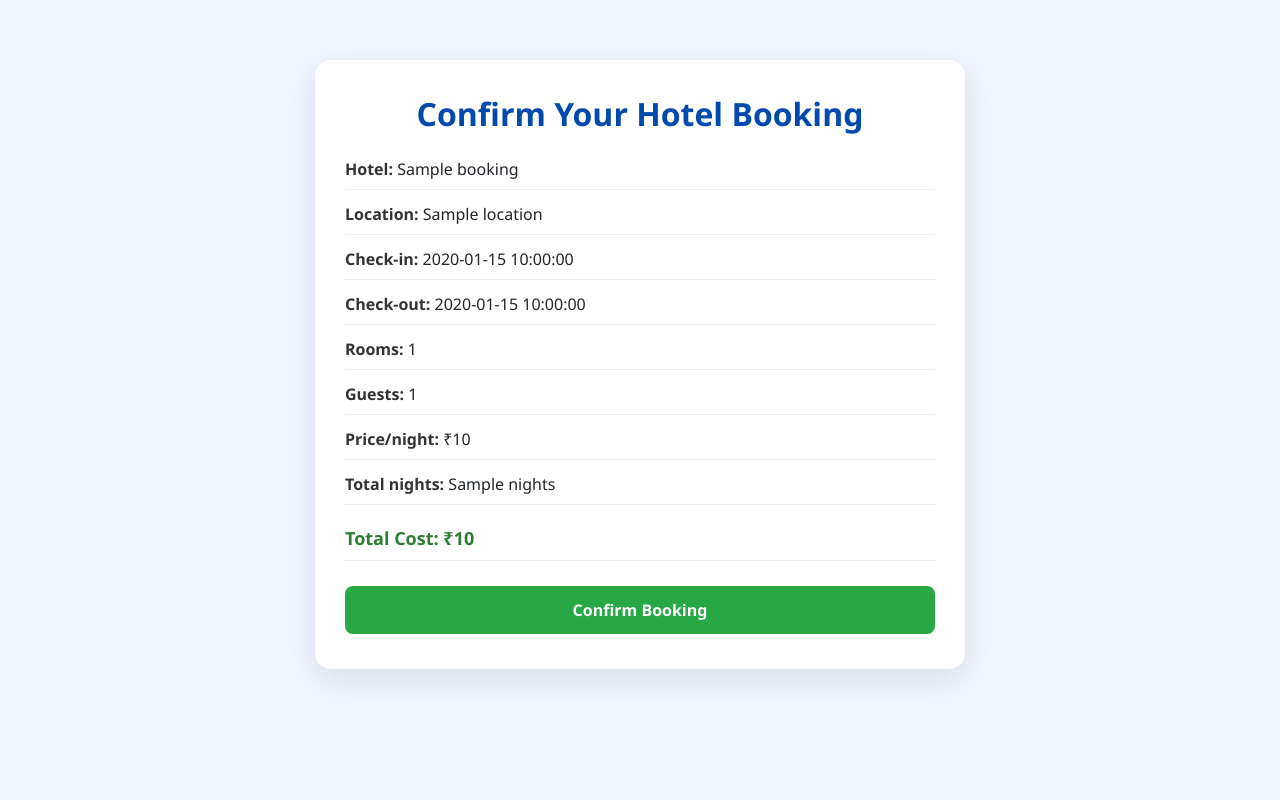
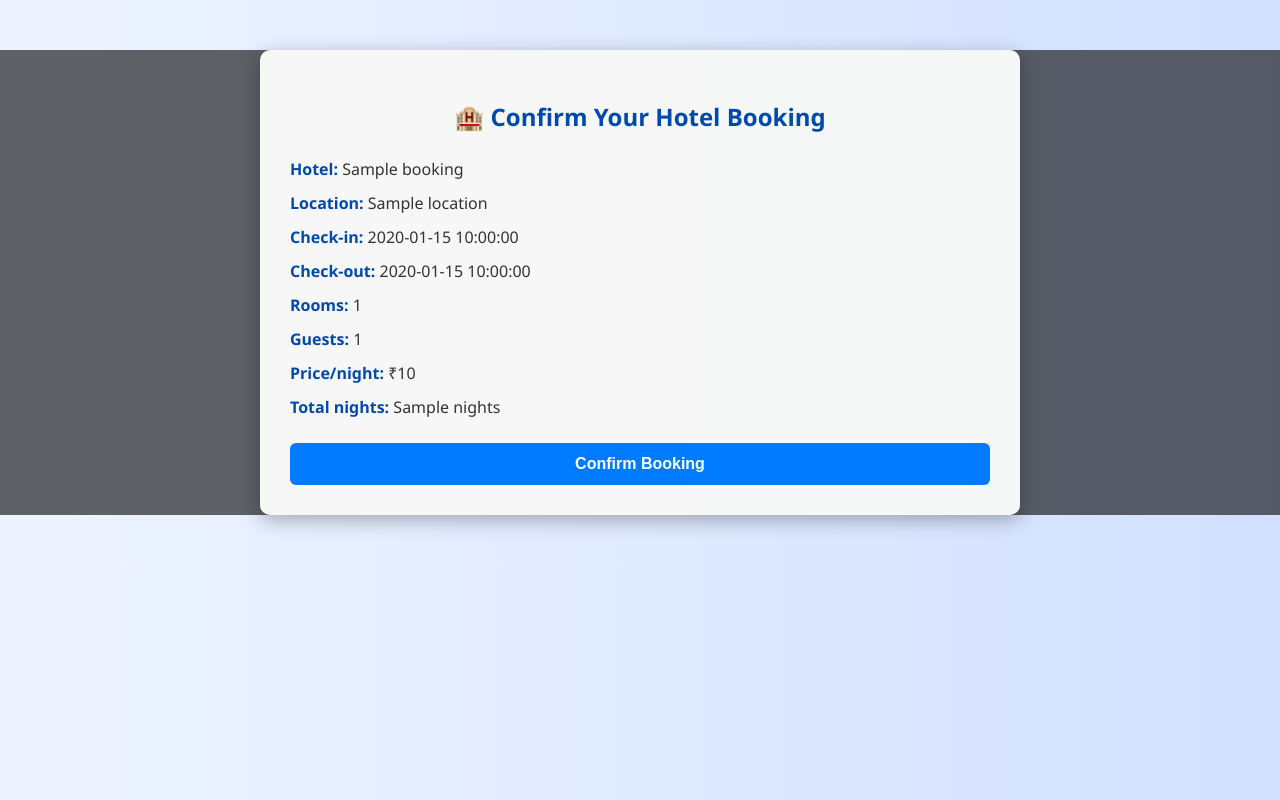
Before and after one commit to BURAHAN12/TRAVELGO, a Flask app: template templates/confirm_hotel_details.html in a window 1280 px wide. Run offline with Flask 3, Linux system fonts and the light colour scheme; the template is opened without the code that fills it: most values are stand-ins (such as "Sample title", 1, 10 or a date in 2020); some libraries are stand-ins or nearby versions.

Commit message:
Update confirm_hotel_details.html

```diff
--- a/templates/confirm_hotel_details.html
+++ b/templates/confirm_hotel_details.html
@@ -2,102 +2,101 @@
 <html lang="en">
 <head>
   <meta charset="UTF-8" />
-  <meta name="viewport" content="width=device-width, initial-scale=1.0"/>
+  <meta name="viewport" content="width=device-width, initial-scale=1.0" />
   <title>Confirm Hotel Booking - TravelGo</title>
-  <link rel="stylesheet" href="https://stackpath.bootstrapcdn.com/bootstrap/4.5.2/css/bootstrap.min.css" />
   <style>
     body {
-      background: #f0f5ff;
-      font-family: 'Segoe UI', Tahoma, Geneva, Verdana, sans-serif;
+      font-family: 'Segoe UI', sans-serif;
+      margin: 0;
+      padding: 0;
+      background: linear-gradient(to right, #eef4ff, #d2e0ff);
+      background-size: cover;
+      position: relative;
+    }
+
+    body::before {
+      content: "";
+      position: absolute;
+      inset: 0;
+      background-color: rgba(0, 0, 0, 0.6);
+      z-index: 0;
     }
 
     .container {
-      max-width: 650px;
-      margin: 60px auto;
-      background: white;
-      padding: 35px 30px;
-      border-radius: 16px;
-      box-shadow: 0 10px 30px rgba(0, 0, 0, 0.1);
+      max-width: 700px;
+      margin: 50px auto;
+      background-color: rgba(255, 255, 255, 0.95);
+      padding: 30px;
+      border-radius: 10px;
+      box-shadow: 0 5px 20px rgba(0, 0, 0, 0.3);
+      position: relative;
+      z-index: 1;
     }
 
     h2 {
       color: #004aad;
-      margin-bottom: 24px;
       text-align: center;
-      font-weight: 600;
+      margin-bottom: 25px;
     }
 
     .detail-list {
-      list-style: none;
+      list-style-type: none;
       padding: 0;
-      font-size: 16px;
+      margin-bottom: 25px;
     }
 
     .detail-list li {
       margin-bottom: 12px;
-      padding-bottom: 8px;
-      border-bottom: 1px solid #eee;
-    }
-
-    .detail-label {
-      font-weight: 600;
+      font-size: 16px;
       color: #333;
     }
 
-    .total {
-      margin-top: 20px;
-      font-size: 18px;
-      font-weight: 600;
-      color: #2e7d32;
+    .detail-list strong {
+      color: #004aad;
     }
 
     .btn-confirm {
       display: block;
       width: 100%;
-      background-color: #28a745;
+      padding: 12px;
+      background-color: #007bff;
       color: white;
-      padding: 12px;
-      border: none;
-      border-radius: 8px;
       font-size: 16px;
       font-weight: bold;
-      margin-top: 25px;
-      transition: background 0.3s ease;
+      border: none;
+      border-radius: 6px;
+      cursor: pointer;
+      transition: background-color 0.3s;
     }
 
     .btn-confirm:hover {
-      background-color: #218838;
+      background-color: #0056b3;
     }
 
-    @media screen and (max-width: 576px) {
+    @media (max-width: 600px) {
       .container {
-        margin: 30px 20px;
-        padding: 25px 20px;
+        margin: 20px;
+        padding: 20px;
       }
 
       .detail-list li {
         font-size: 15px;
-      }
-
-      h2 {
-        font-size: 22px;
       }
     }
   </style>
 </head>
 <body>
   <div class="container">
-    <h2>Confirm Your Hotel Booking</h2>
+    <h2>🏨 Confirm Your Hotel Booking</h2>
     <ul class="detail-list">
-      <li><span class="detail-label">Hotel:</span> {{ booking.name }}</li>
-      <li><span class="detail-label">Location:</span> {{ booking.location }}</li>
-      <li><span class="detail-label">Check-in:</span> {{ booking.checkin_date }}</li>
-      <li><span class="detail-label">Check-out:</span> {{ booking.checkout_date }}</li>
-      <li><span class="detail-label">Rooms:</span> {{ booking.num_rooms }}</li>
-      <li><span class="detail-label">Guests:</span> {{ booking.num_guests }}</li>
-      <li><span class="detail-label">Price/night:</span> ₹{{ booking.price_per_night }}</li>
-      <li><span class="detail-label">Total nights:</span> {{ booking.nights }}</li>
-      <li class="total">Total Cost: ₹{{ booking.price_per_night * booking.nights * booking.num_rooms }}</li>
+      <li><strong>Hotel:</strong> {{ booking.name }}</li>
+      <li><strong>Location:</strong> {{ booking.location }}</li>
+      <li><strong>Check-in:</strong> {{ booking.checkin_date }}</li>
+      <li><strong>Check-out:</strong> {{ booking.checkout_date }}</li>
+      <li><strong>Rooms:</strong> {{ booking.num_rooms }}</li>
+      <li><strong>Guests:</strong> {{ booking.num_guests }}</li>
+      <li><strong>Price/night:</strong> ₹{{ booking.price_per_night }}</li>
+      <li><strong>Total nights:</strong> {{ booking.nights }}</li>
     </ul>
 
     <form id="confirmForm" method="POST" action="{{ url_for('confirm_hotel_booking') }}">
```
